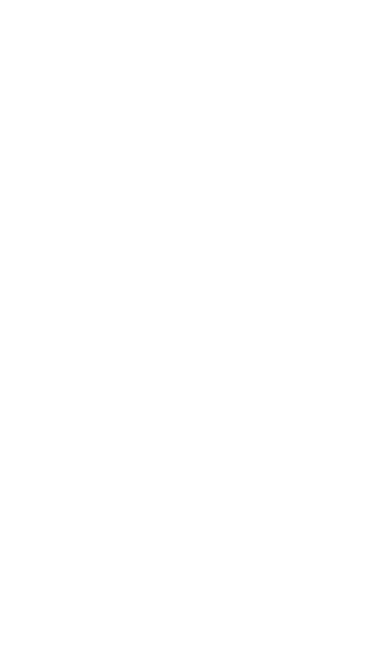
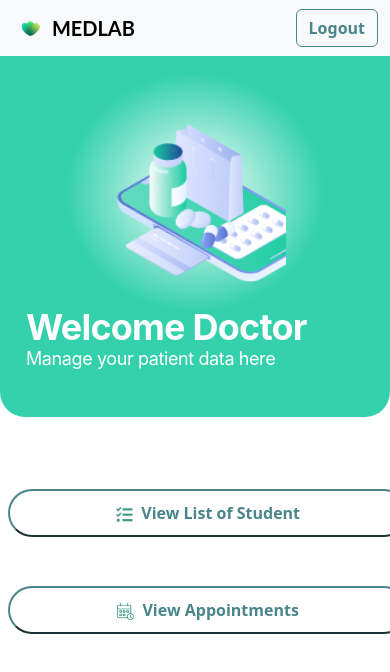
Before and after one commit to Project-minikuty/medlab, a React (Create React App) app: page /doctor in a window 390 px wide. Before the commit this address had no page. Shown: the top 672 px of the page. Built offline with nearby package versions, Linux system fonts and the light colour scheme.

Commit message:
[Added] Doctor Dashboard & Route

```diff
--- a/src/App.js
+++ b/src/App.js
@@ -4,6 +4,7 @@
 import 'bootstrap/dist/css/bootstrap.min.css';
 import Login from './pages/login';
 import Parent from './pages/parent';
+import Doctor from './pages/doctor';
 
 function App() {
   return (
@@ -11,6 +12,7 @@
       <Routes>
         <Route path="/" element={<Login />} />
         <Route path="/parent" element={<Parent />} />
+        <Route path="/doctor" element={<Doctor />} />
       </Routes>
     </Router>
   );
--- /dev/null
+++ b/src/components/doctor-dashboard/Doctor-Bg.css
@@ -0,0 +1,77 @@
+.parent-bg-container {
+  display: flex;
+  justify-content: flex-end;
+  height: 90vh;
+}
+.parent-bg-container .bg-image {
+  background-image: url("../../images/DoctorBG.png");
+  min-width: 514px;
+  background-repeat: no-repeat;
+  background-size: cover;
+}
+.parent-bg-container .bg-sub-text,
+.parent-bg-container .bg-text {
+  display: none;
+}
+@media only screen and (max-width: 960px) {
+  .parent-bg-container {
+    display: flex;
+    justify-content: center;
+    align-items: center;
+    /* width: 428px; */
+    height: 361px;
+
+    background: radial-gradient(
+      33.1% 33.1% at 50% 37.81%,
+      rgba(16, 201, 157, 0) 0%,
+      rgba(16, 201, 157, 0.85) 100%
+    );
+    border-radius: 0px 0px 25px 25px;
+  }
+  .parent-bg-container .bg-image {
+    background-image: url("../../images/DoctorBGMobile.png");
+    min-width: 181px;
+    height: 166px;
+    background-repeat: no-repeat;
+    background-size: cover;
+    margin-bottom: 60px;
+  }
+  .parent-bg-container .bg-text {
+    display: block;
+    position: absolute;
+    width: 357px;
+    height: 74px;
+    left: 26px;
+    top: 300px;
+
+    font-family: "Inter";
+    font-style: normal;
+    font-weight: 700;
+    font-size: 36px;
+    line-height: 150%;
+    /* identical to box height, or 54px */
+
+    letter-spacing: -0.022em;
+
+    color: #ffffff;
+  }
+  .parent-bg-container .bg-sub-text {
+    display: block;
+    position: absolute;
+    width: 250px;
+    height: 27px;
+    left: 26px;
+    top: 345px;
+
+    font-family: "Inter";
+    font-style: normal;
+    font-weight: 400;
+    font-size: 18px;
+    line-height: 150%;
+    /* identical to box height, or 27px */
+
+    letter-spacing: -0.022em;
+
+    color: #ffffff;
+  }
+}
--- /dev/null
+++ b/src/components/doctor-dashboard/Doctor-Bg.js
@@ -0,0 +1,22 @@
+import React from "react";
+import "./Doctor-Bg.css";
+
+const Bg = () => {
+  return (
+    <div className="parent-bg-container">
+      <div
+        // width="750"
+        alt="Description"
+        className="bg-image"
+      />
+      <div className="bg-text">
+        Welcome Doctor
+        </div>
+        <div className="bg-sub-text">
+        Manage your patient data here
+        </div>
+    </div>
+  );
+};
+
+export default Bg;
--- /dev/null
+++ b/src/components/doctor-dashboard/Heading.css
@@ -0,0 +1,9 @@
+.heading,.subheading{
+    display: block;
+}
+@media only screen and (max-width: 960px) {
+
+    .heading,.subheading{
+        display: none;
+    }
+  }
--- /dev/null
+++ b/src/components/doctor-dashboard/Heading.js
@@ -0,0 +1,18 @@
+import React from "react";
+import "./Heading.css"
+const Heading = () => {
+  const headingStyle = {
+    marginTop: "130px", // Adjust the margin as needed
+    paddingLeft: "200px", // Adjust the padding as needed
+    color: "#498589", // Set the color to #498589
+    fontSize: "36px", // Set the desired font size
+  };
+
+  return (
+    <>
+      <h2 className="heading" style={headingStyle}>Welcome Doctor</h2>
+    </>
+  );
+};
+
+export default Heading;
--- /dev/null
+++ b/src/components/doctor-dashboard/Options.js
@@ -0,0 +1,56 @@
+import React from 'react';
+import Heading from './Heading';
+import SubHeading from './SubHeading';
+
+
+function ButtonGrid() {
+  const handleButtonClick = (buttonId) => {
+    console.log(`Button ${buttonId} clicked`);
+  };
+
+  const buttonStyle = {
+    borderColor: '#498589',
+    color: '#498589',
+    padding: '10px 30px',
+    borderRadius: '25px',
+    background: 'white',
+    fontWeight: 'bold',
+    cursor: 'pointer',
+    width: '400px',
+    marginBottom: '25px',
+    marginLeft: '8px',
+  };
+
+  const desktopButtonStyle = {
+    ...buttonStyle,
+    marginLeft: '190px',
+  };
+
+  const isDesktopView = window.innerWidth > 768; // Adjust the breakpoint as per your design
+
+  return (
+    <>
+
+    <div>
+      <Heading />
+      <SubHeading />
+      <br />
+      <br />
+      <br />
+      <div>
+        <button style={isDesktopView ? desktopButtonStyle : buttonStyle} onClick={() => handleButtonClick(1)}>
+          <img src={require('../../images/parentOptions/option1.png')} height="15px" width="17px" alt="option1"></img>&nbsp; View List of Student
+        </button>
+      </div>
+      <br />
+      <div>
+        <button style={isDesktopView ? desktopButtonStyle : buttonStyle} onClick={() => handleButtonClick(5)}><img src={require('../../images/parentOptions/option5.png')} height="17px" width="17px" alt="option1"></img>&nbsp;
+          View Appointments
+        </button>
+      </div>
+    </div>
+    </>
+  );
+}
+
+export default ButtonGrid;
--- /dev/null
+++ b/src/components/doctor-dashboard/SubHeading.js
@@ -0,0 +1,18 @@
+import React from "react";
+
+const SubHeading = () => {
+  const headingStyle = {
+    paddingLeft: "205px", // Adjust the padding as needed
+    color: "#498589", // Set the color to #498589
+    fontWeight: "normal",
+    fontSize: "16px",// Set the font weight to normal
+  };
+
+  return (
+    <>
+      <h6 className="subheading" style={headingStyle}>Manage your patient data here</h6>
+    </>
+  );
+};
+
+export default SubHeading;
--- /dev/null
+++ b/src/pages/doctor.js
@@ -0,0 +1,24 @@
+import React from "react";
+import "bootstrap/dist/css/bootstrap.min.css";
+import BrandNav from "../components/BrandNav";
+import Bg from "../components/doctor-dashboard/Doctor-Bg";
+import "./parent.css";
+import Options from "../components/doctor-dashboard/Options";
+
+
+function Doctor() {
+
+  return (
+   <>
+      <BrandNav logout="true"/>
+      <div className="parentcontainer">
+      <Options />
+        <Bg />
+
+      </div>
+
+   </>
+  );
+}
+
+export default Doctor;
```
Also changed, not shown: src/images/DoctorBG.png (added), src/images/DoctorBGMobile.png (added).
